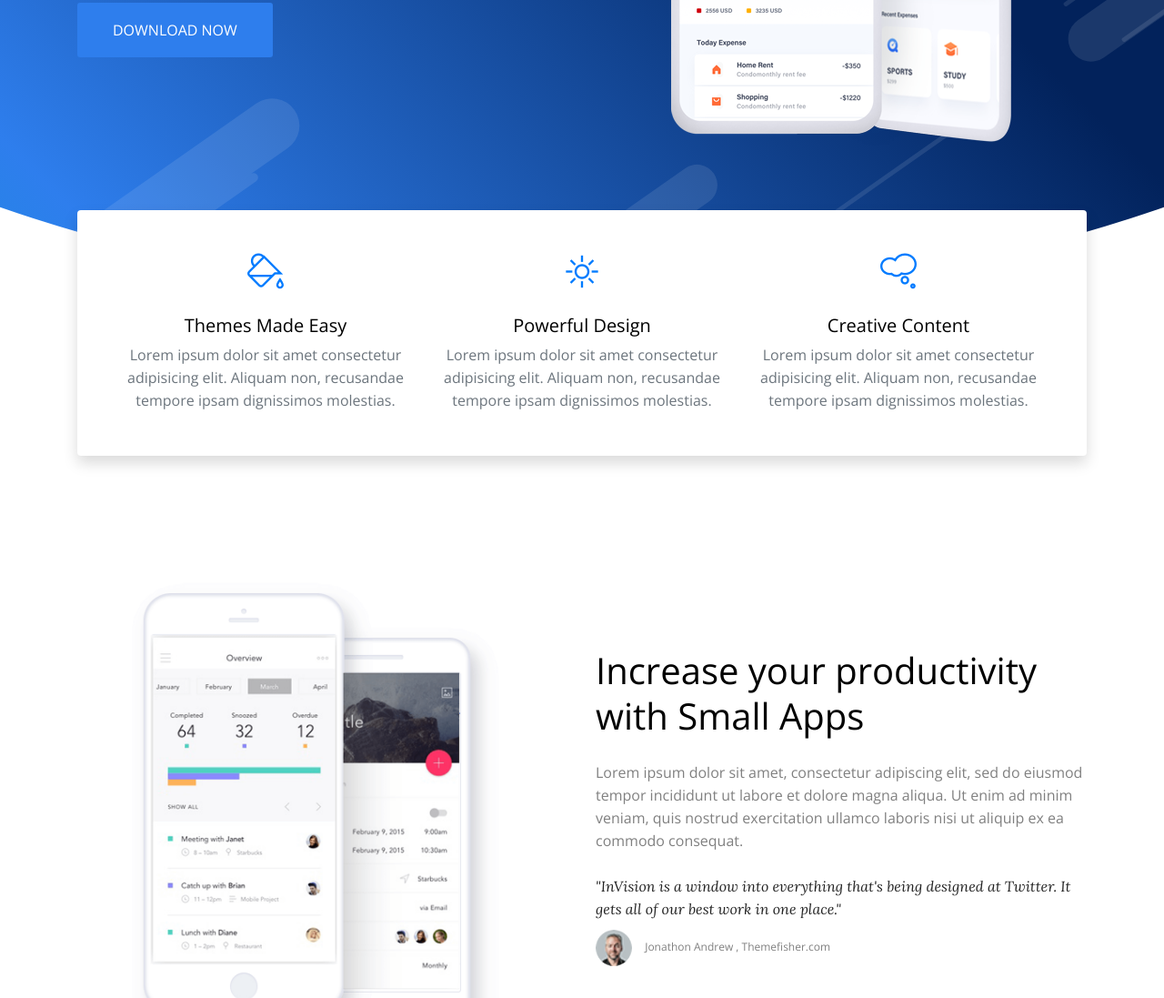
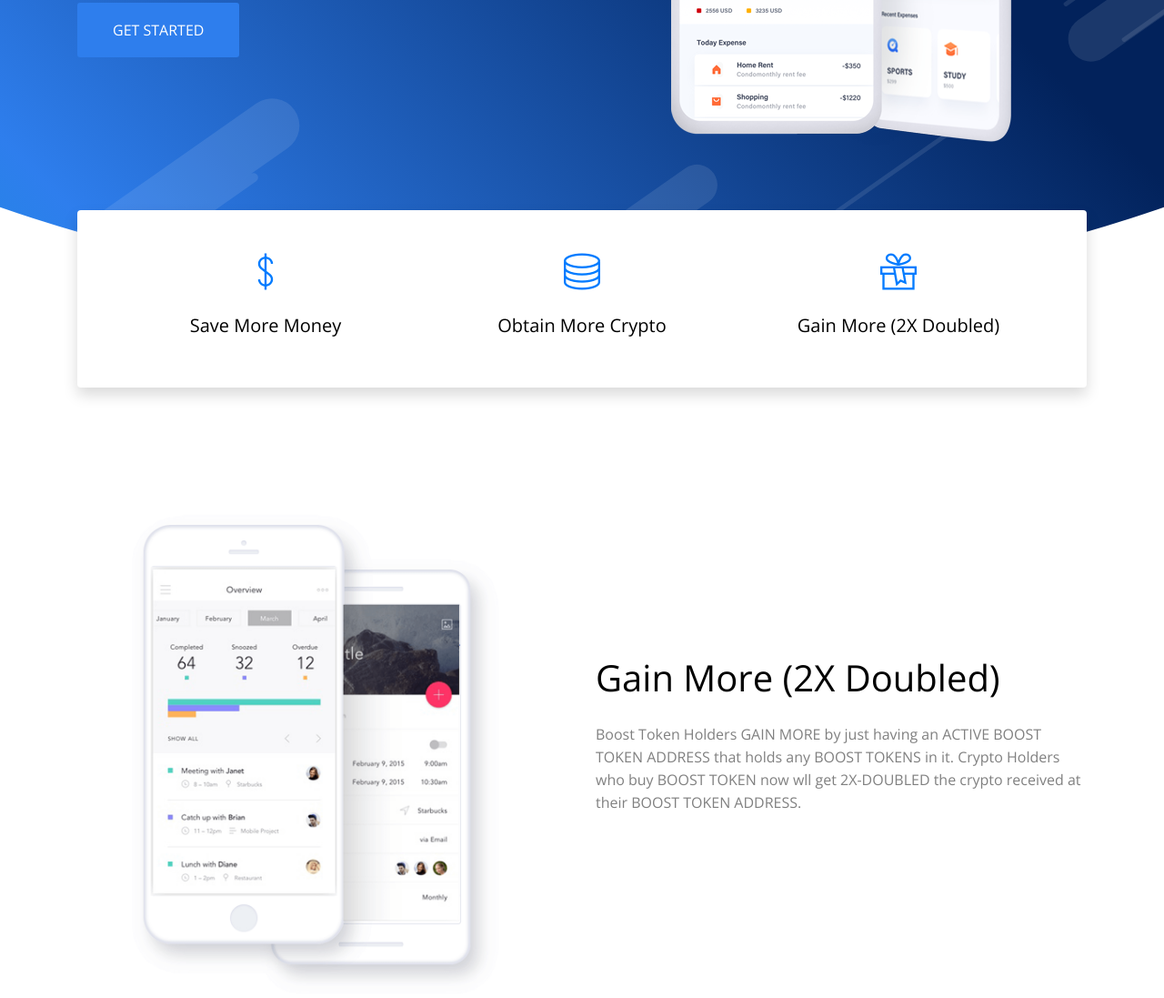
Before and after one commit to Grtnxhor/boosttoken, a plain HTML site: page index.html in a window 1280 px wide. Shown: the part 500-1597 px from the top of the page at 91% size. Drawn offline with nearby package versions, Linux system fonts and the light colour scheme; some packages are replaced by stand-ins of ours.

Commit message:
editing index page

```diff
--- a/index.html
+++ b/index.html
@@ -137,8 +137,8 @@
 		<div class="row align-items-center">
 			<div class="col-md-6 order-2 order-md-1 text-center text-md-left">
 				<h1 class="text-white font-weight-bold mb-4">Bought, Exchange, Traded & Held</h1>
-				<p class="text-white mb-5">Save More Money, Obtain More Crypto, Keep More for whatever purpose</p>
-				<a href="FAQ.html" class="btn btn-main-md">Download Now</a>
+				<p class="text-white mb-5">Here you can exchange Boost Tokens against other cryptocurrencies and GAIN MORE!</p>
+				<a href="FAQ.html" class="btn btn-main-md">Get Started</a>
 			</div>
 			<div class="col-md-6 text-center order-1 order-md-2">
 				<img class="img-fluid" src="images/mobile.png" alt="screenshot">
@@ -153,22 +153,22 @@
 		<div class="rounded shadow p-5 bg-white">
 			<div class="row">
 				<div class="col-lg-4 col-md-6 mt-5 mt-md-0 text-center">
-					<i class="ti-paint-bucket text-primary h1"></i>
-					<h3 class="mt-4 text-capitalize h5 ">themes made easy</h3>
-					<p class="regular text-muted">Lorem ipsum dolor sit amet consectetur adipisicing elit. Aliquam non, recusandae
-						tempore ipsam dignissimos molestias.</p>
+					<i class="ti-money text-primary h1"></i>
+					<h3 class="mt-4 text-capitalize h5 ">Save More Money</h3>
+					<!--<p class="regular text-muted">Lorem ipsum dolor sit amet consectetur adipisicing elit. Aliquam non, recusandae
+						tempore ipsam dignissimos molestias.</p>-->
 				</div>
 				<div class="col-lg-4 col-md-6 mt-5 mt-md-0 text-center">
-					<i class="ti-shine text-primary h1"></i>
-					<h3 class="mt-4 text-capitalize h5 ">powerful design</h3>
-					<p class="regular text-muted">Lorem ipsum dolor sit amet consectetur adipisicing elit. Aliquam non, recusandae
-						tempore ipsam dignissimos molestias.</p>
+					<i class="ti-server text-primary h1"></i>
+					<h3 class="mt-4 text-capitalize h5 ">Obtain More Crypto</h3>
+					<!--<p class="regular text-muted">Lorem ipsum dolor sit amet consectetur adipisicing elit. Aliquam non, recusandae
+						tempore ipsam dignissimos molestias.</p>-->
 				</div>
 				<div class="col-lg-4 col-md-12 mt-5 mt-lg-0 text-center">
-					<i class="ti-thought text-primary h1"></i>
-					<h3 class="mt-4 text-capitalize h5 ">creative content</h3>
-					<p class="regular text-muted">Lorem ipsum dolor sit amet consectetur adipisicing elit. Aliquam non, recusandae
-						tempore ipsam dignissimos molestias.</p>
+					<i class="ti-gift text-primary h1"></i>
+					<h3 class="mt-4 text-capitalize h5 ">Gain More (2X Doubled)</h3>
+					<!--<p class="regular text-muted">Lorem ipsum dolor sit amet consectetur adipisicing elit. Aliquam non, recusandae
+						tempore ipsam dignissimos molestias.</p>-->
 					</p>
 				</div>
 			</div>
@@ -191,26 +191,13 @@
 			<div class="col-lg-6 mr-auto align-self-center">
 				<div class="feature-content">
 					<!-- Feature Title -->
-					<h2>Increase your productivity with <a
-							href="https://themefisher.com/products/small-apps-free-app-landing-page-template/">Small Apps</a></h2>
+					<h2>Gain More (2X Doubled)</h2>
 					<!-- Feature Description -->
-					<p class="desc">Lorem ipsum dolor sit amet, consectetur adipiscing elit, sed do eiusmod tempor incididunt ut
-						labore et dolore magna aliqua. Ut enim ad minim veniam, quis nostrud exercitation ullamco laboris nisi ut
-						aliquip ex ea commodo consequat.</p>
+					<p class="desc">Boost Token Holders GAIN MORE by just having an ACTIVE BOOST TOKEN ADDRESS that holds any BOOST TOKENS in it.
+						Crypto Holders who buy BOOST TOKEN now wll get 2X-DOUBLED the crypto received at their BOOST TOKEN ADDRESS.
+					</p>
 				</div>
-				<!-- Testimonial Quote -->
-				<div class="testimonial">
-					<p>
-						"InVision is a window into everything that's being designed at Twitter. It gets all of our best work in one
-						place."
-					</p>
-					<ul class="list-inline meta">
-						<li class="list-inline-item">
-							<img src="images/testimonial/feature-testimonial-thumb.jpg" alt="">
-						</li>
-						<li class="list-inline-item">Jonathon Andrew , Themefisher.com</li>
-					</ul>
-				</div>
+
 			</div>
 		</div>
 	</div>
```
